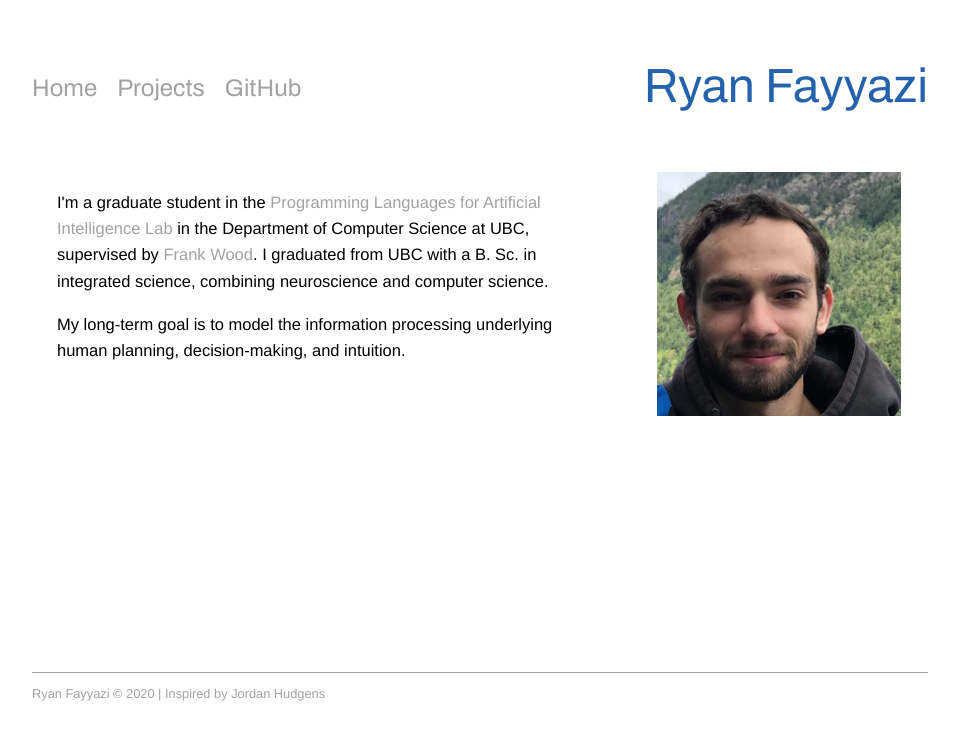
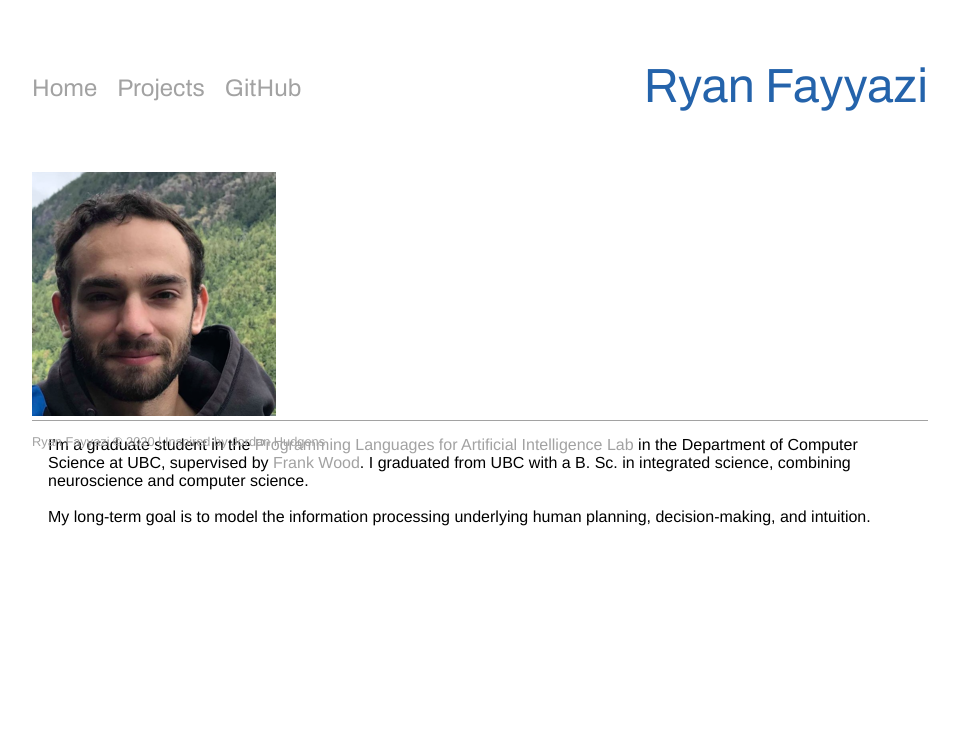
Before and after one commit to rfayyazi/rfayyazi.github.io, a Jekyll site: the page index.html, which Jekyll copies as it is, in a window 1280 px wide. Shown: the top 740 px of the page, without its empty margins (160-1119 px from the left). Built offline with Jekyll 4.4.1, drawn with Linux system fonts in a browser that asks for light colours.

Commit message:
Update index.html

```diff
--- a/index.html
+++ b/index.html
@@ -29,8 +29,23 @@
       </div>
 
       <div class='content-wrapper'>
-        <div class='home-content-wrapper'>
-          <div class='summary'>
+        <table>
+          <tr>
+            <td>
+              I'm a graduate student in the <a href="https://plai.cs.ubc.ca/">Programming Languages for Artificial Intelligence Lab</a> in the Department of Computer Science at UBC, supervised by <a href="https://www.cs.ubc.ca/~fwood/">Frank Wood</a>.
+              I graduated from UBC with a B. Sc. in integrated science, combining neuroscience and computer science.
+              <br>
+              <br>
+              My long-term goal is to model the information processing underlying human planning, decision-making, and intuition.
+            </td>
+              <div class='headshot'>
+                <img  src="img/headshot_small.png">
+              </div>
+            <td>
+            </td>
+          </tr>
+<!--         <div class='home-content-wrapper'> -->
+<!--           <div class='summary'>
             <p> I'm a graduate student in the <a href="https://plai.cs.ubc.ca/">Programming Languages for Artificial Intelligence Lab</a> in the Department of Computer Science at UBC, supervised by <a href="https://www.cs.ubc.ca/~fwood/">Frank Wood</a>.
             I graduated from UBC with a B. Sc. in integrated science, combining neuroscience and computer science. </p>
 
@@ -38,8 +53,8 @@
           </div>
           <div class='headshot'>
             <img  src="img/headshot_small.png">
-          </div>
-        </div>
+          </div> -->
+<!--         </div> -->
       </div>
 
     </div>
```
